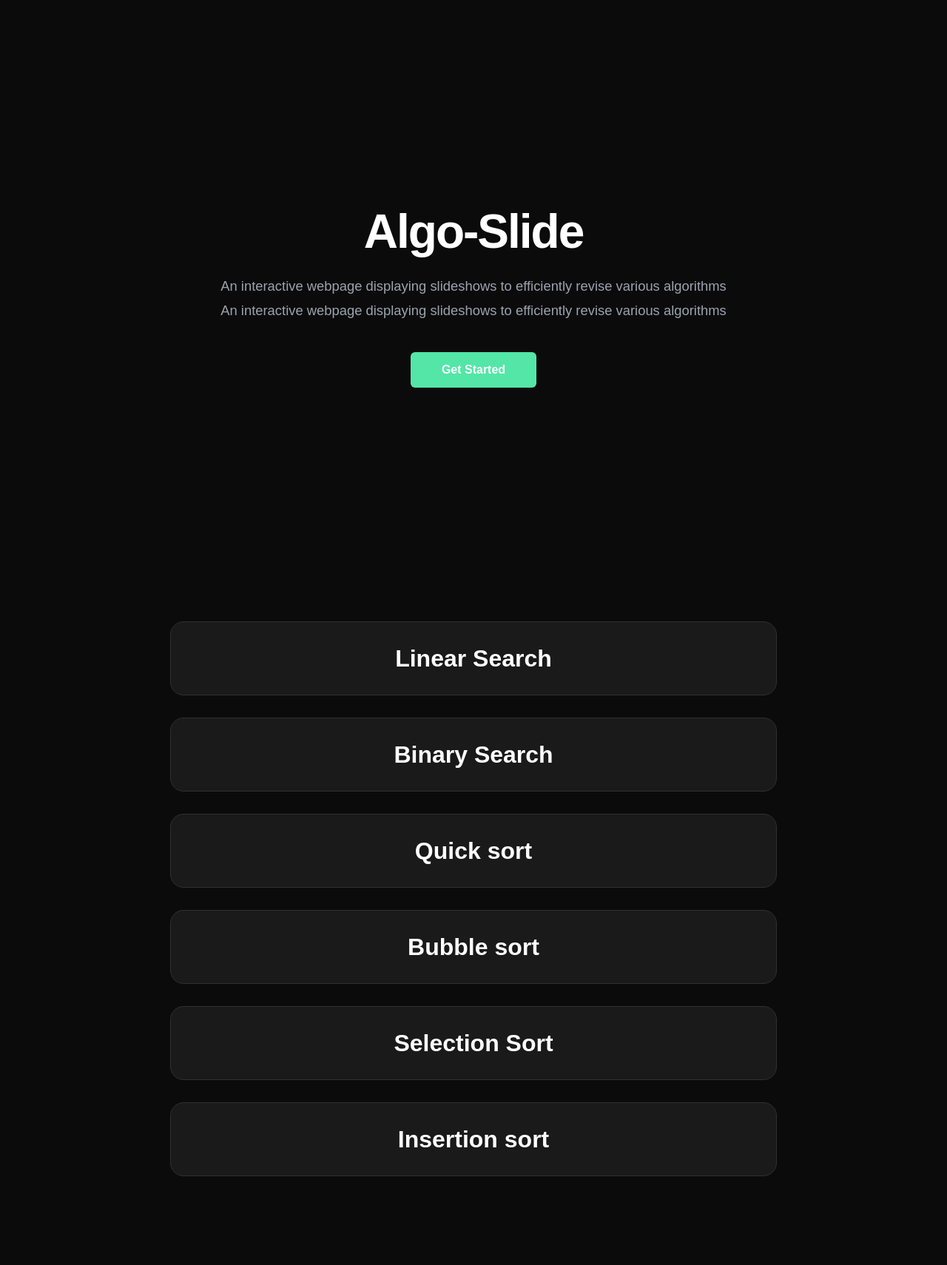
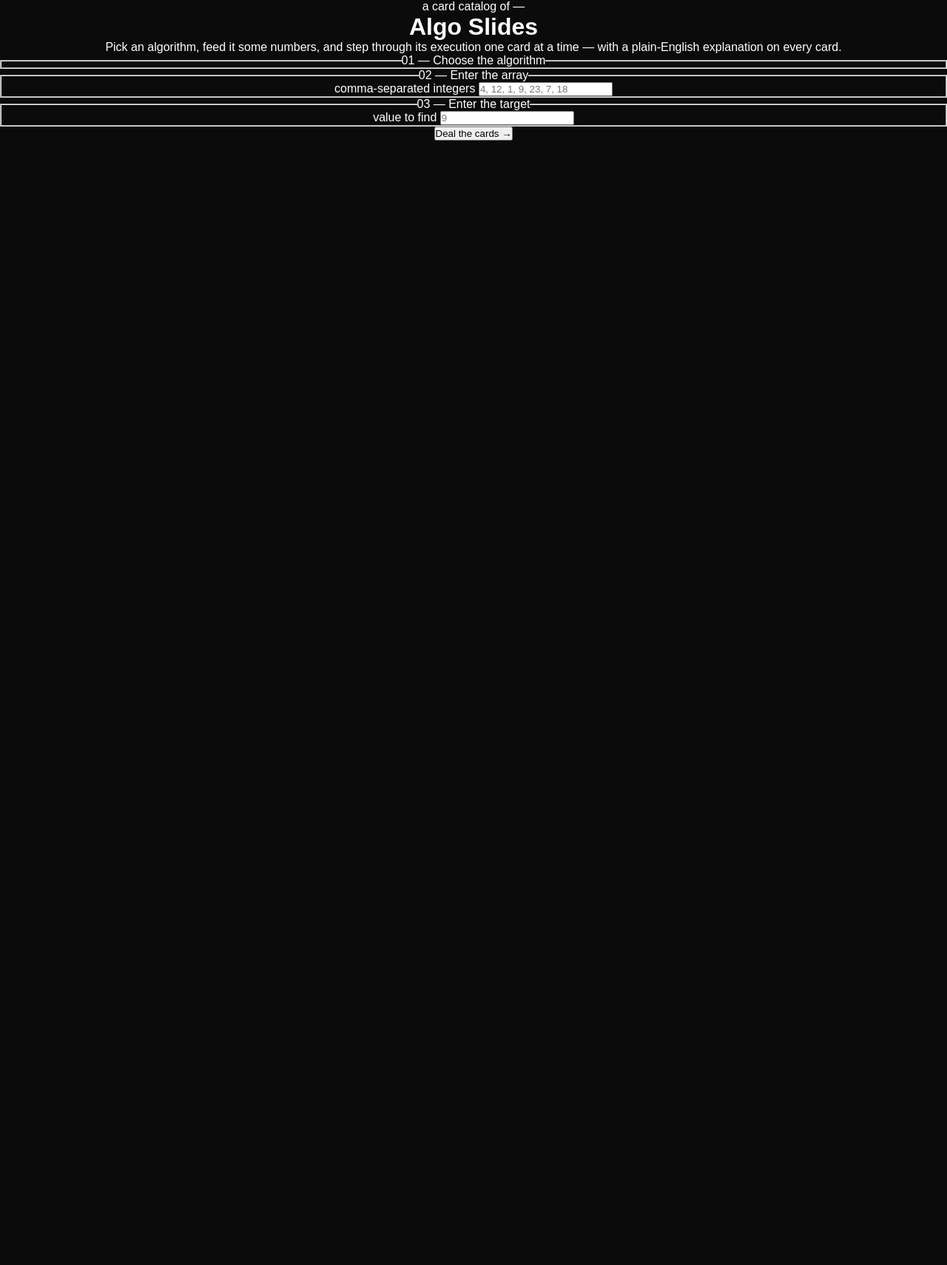
Before and after one commit to Vaishnavi-Hatture/Algo-slides, a Flask app: template templates/index.html in a window 1280 px wide. Shown: the whole page at 74% size. After the commit the page ends 190 px from the top, so only its background shows below. Run offline with Flask 3, Linux system fonts and the light colour scheme; the template is opened without the code that fills it, so the values that code supplies are empty.

Commit message:
feat: add algorithm picker and dynamic input fields

```diff
--- a/templates/index.html
+++ b/templates/index.html
@@ -1,49 +1,130 @@
 <!DOCTYPE html>
 <html lang="en">
 <head>
-    <meta charset="UTF-8">
-    <meta name="viewport" content="width=device-width, initial-scale=1.0">
-    <title>Document</title>
-    <link rel="stylesheet" href="../static/css/index-style.css">
+  <meta charset="UTF-8">
+  <meta name="viewport" content="width=device-width, initial-scale=1.0">
+  <title>Algo Slides — pick an algorithm</title>
+  <link rel="preconnect" href="https://fonts.googleapis.com">
+  <link href="https://fonts.googleapis.com/css2?family=Space+Mono:wght@400;700&family=Source+Serif+4:opsz,wght@8..60,400;8..60,600&display=swap" rel="stylesheet">
+  <link rel="stylesheet" href="{{ url_for('static', filename='css/index-style.css') }}">
 </head>
 <body>
-    <div id="header">
-    <h2>Algo-Slide</h2>
-    <p>
-        An interactive webpage displaying slideshows to efficiently revise various
-        algorithms An interactive webpage displaying slideshows to efficiently revise
-        various algorithms
-    </p>
-    <button href="#content"><a href="#content">Get Started</a></button>
-</div>
 
- <div id="content">
+  <main class="box">
+    <header class="box__header">
+      <span class="box__eyebrow">a card catalog of —</span>
+      <h1 class="box__title">Algo Slides</h1>
+      <p class="box__sub">Pick an algorithm, feed it some numbers, and step through
+      its execution one card at a time — with a plain-English explanation on every card.</p>
+    </header>
 
-    <div class="algo-card">
-        <h3>Linear Search</h3>
-    </div>
+    {% with messages = get_flashed_messages() %}
+      {% if messages %}
+      <div class="flash-error">
+        {% for m in messages %}<p>{{ m }}</p>{% endfor %}
+      </div>
+      {% endif %}
+    {% endwith %}
 
-    <div class="algo-card">
-       <h3>Binary Search</h3>
-    </div>
-    <div class="algo-card">
-        <h3>Quick sort</h3>
-    </div>
+    <form class="deck" action="{{ url_for('show_slides') }}" method="post" id="algoForm">
 
-    <div class="algo-card">
-        <h3>Bubble sort</h3>
-    </div>
-    <div class="algo-card">
-        <h3>Selection Sort </h3>
-    </div>
+      <fieldset class="deck__field deck__field--tabs">
+        <legend>01 — Choose the algorithm</legend>
 
-    <div class="algo-card">
-        <h3>Insertion sort</h3>
-    </div>
+        {% for cat_key, cat_label in categories.items() %}
+          {% if groups[cat_key] %}
+          <p class="group-label">{{ cat_label }}</p>
+          <div class="tabs">
+            {% for key, algo in groups[cat_key] %}
+            <label class="tab">
+              <input type="radio" name="algorithm" value="{{ key }}"
+                     data-input="{{ algo.input }}"
+                     data-needs-sorted="{{ 'true' if algo.needs_sorted else 'false' }}"
+                     {% if cat_key == categories.keys()|list|first and loop.first %}checked{% endif %}>
+              <span class="tab__label">{{ algo.label }}</span>
+            </label>
+            {% endfor %}
+          </div>
+          {% endif %}
+        {% endfor %}
+      </fieldset>
 
-</div>
+      <fieldset class="deck__field" id="fieldArray">
+        <legend>02 — Enter the array</legend>
+        <label class="card-input">
+          <span class="card-input__hint">comma-separated integers</span>
+          <input type="text" name="array" id="arrayInput" placeholder="4, 12, 1, 9, 23, 7, 18">
+        </label>
+        <p class="note" id="sortNote">This algorithm needs a sorted array — yours will be sorted automatically before it runs.</p>
+      </fieldset>
 
+      <fieldset class="deck__field" id="fieldTarget">
+        <legend id="targetLegend">03 — Enter the target</legend>
+        <label class="card-input card-input--narrow">
+          <span class="card-input__hint" id="targetHint">value to find</span>
+          <input type="text" name="target" id="targetInput" placeholder="9">
+        </label>
+      </fieldset>
 
+      <fieldset class="deck__field" id="fieldN">
+        <legend>02 — Enter the limit</legend>
+        <label class="card-input card-input--narrow">
+          <span class="card-input__hint">find all primes up to n</span>
+          <input type="text" name="n" id="nInput" placeholder="30">
+        </label>
+      </fieldset>
 
+      <button class="deck__submit" type="submit">
+        <span>Deal the cards</span>
+        <span class="deck__submit-arrow">→</span>
+      </button>
+    </form>
+  </main>
+
+  <script>
+    const radios = document.querySelectorAll('input[name="algorithm"]');
+    const fieldArray = document.getElementById('fieldArray');
+    const fieldTarget = document.getElementById('fieldTarget');
+    const fieldN = document.getElementById('fieldN');
+    const arrayInput = document.getElementById('arrayInput');
+    const targetInput = document.getElementById('targetInput');
+    const nInput = document.getElementById('nInput');
+    const sortNote = document.getElementById('sortNote');
+    const targetLegend = document.getElementById('targetLegend');
+    const targetHint = document.getElementById('targetHint');
+
+    function needsSorted(radio) {
+      // pulled from the algorithm's row in algorithms.csv via data-input plus
+      // a lookup the server rendered inline on each option's title attribute
+      return radio.dataset.needsSorted === 'true';
+    }
+
+    function sync() {
+      const checked = document.querySelector('input[name="algorithm"]:checked');
+      const inputType = checked ? checked.dataset.input : 'array_target';
+
+      fieldArray.style.display = inputType === 'n' ? 'none' : '';
+      fieldTarget.style.display = inputType === 'array_target' ? '' : 'none';
+      fieldN.style.display = inputType === 'n' ? '' : 'none';
+
+      // no client-side `required` flags here on purpose — a required attribute
+      // on a field that's hidden (display:none) makes some browsers silently
+      // refuse to submit the form with no visible feedback. Validation happens
+      // server-side instead, and any problem is shown as a flash message above.
+
+      if (checked && checked.value === 'dutch_flag') {
+        targetLegend.textContent = '03 — Enter the pivot value';
+        targetHint.textContent = 'partition around this value';
+      } else {
+        targetLegend.textContent = '03 — Enter the target';
+        targetHint.textContent = 'value to find';
+      }
+
+      sortNote.style.display = checked && checked.dataset.needsSorted === 'true' ? '' : 'none';
+    }
+
+    radios.forEach(r => r.addEventListener('change', sync));
+    sync();
+  </script>
 </body>
 </html>
```
